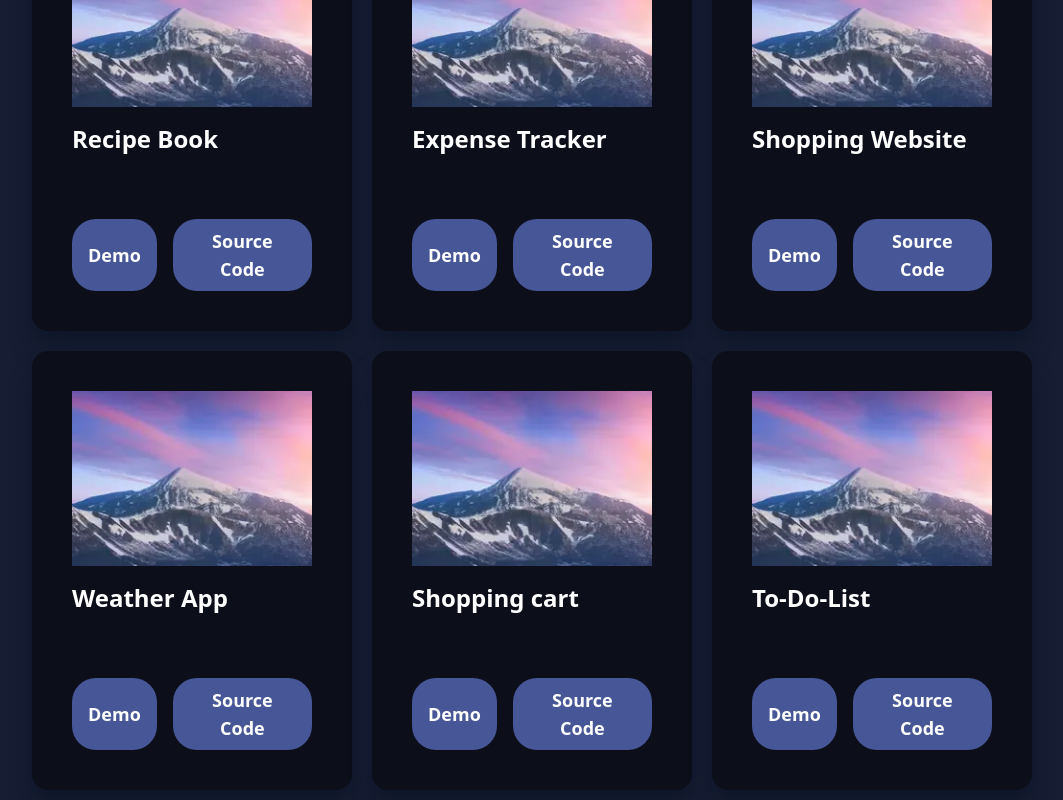
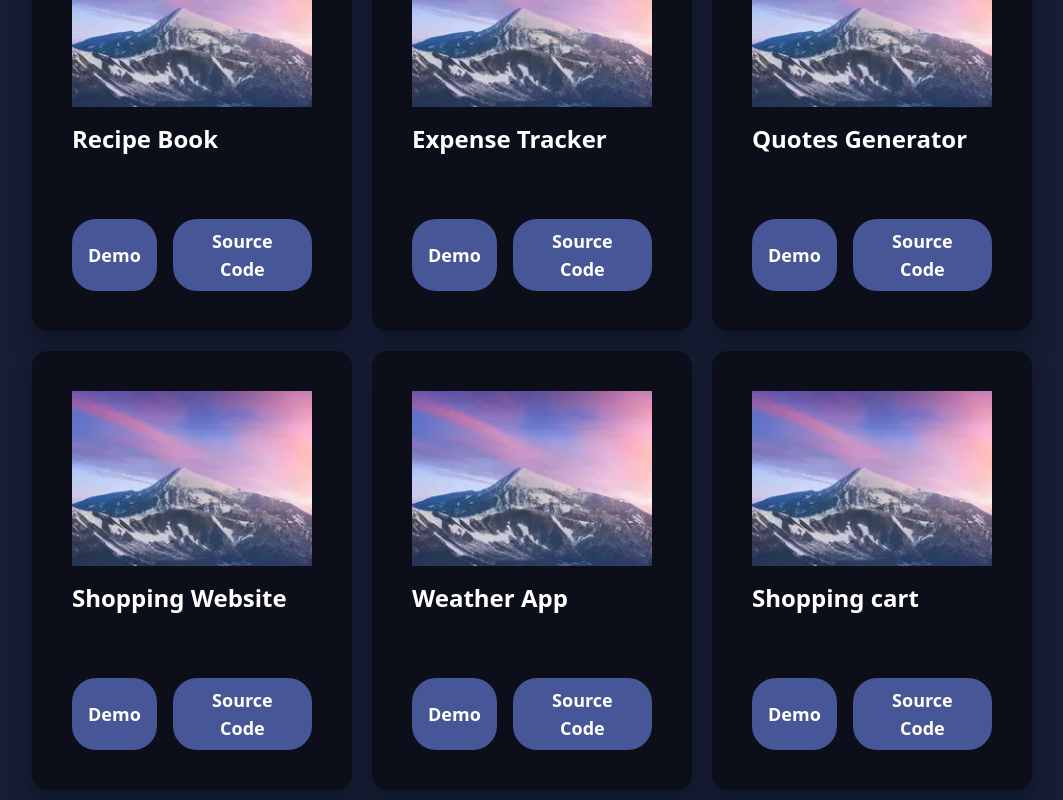
Before and after one commit to Javeria-Ahmed9/JaveriaAhmed-Portfolio, a React (Vite) app: page / in a window 1280 px wide. Shown: the part 2020-2820 px from the top of the page, without its empty margins (96-1159 px from the left). Built offline with nearby package versions, Linux system fonts and the light colour scheme.

Commit message:
new project added

```diff
--- a/src/Components/Projects/Projects.jsx
+++ b/src/Components/Projects/Projects.jsx
@@ -14,6 +14,11 @@ const Projects = () => {
           title="Expense Tracker"
           demoref="https://expense-tracker-app-javeriaahmed.vercel.app/"
           coderef="https://github.com/Javeria-Ahmed9/ExpenseTracker-App.git"
+        />
+        <ProjectCard
+          title="Quotes Generator"
+          coderef="https://github.com/Javeria-Ahmed9/Quotes-GeneratorApp.git"
+          demoref="https://quotesgeneratorapp1.netlify.app/"
         />
         <ProjectCard
           title="Shopping Website"
```
